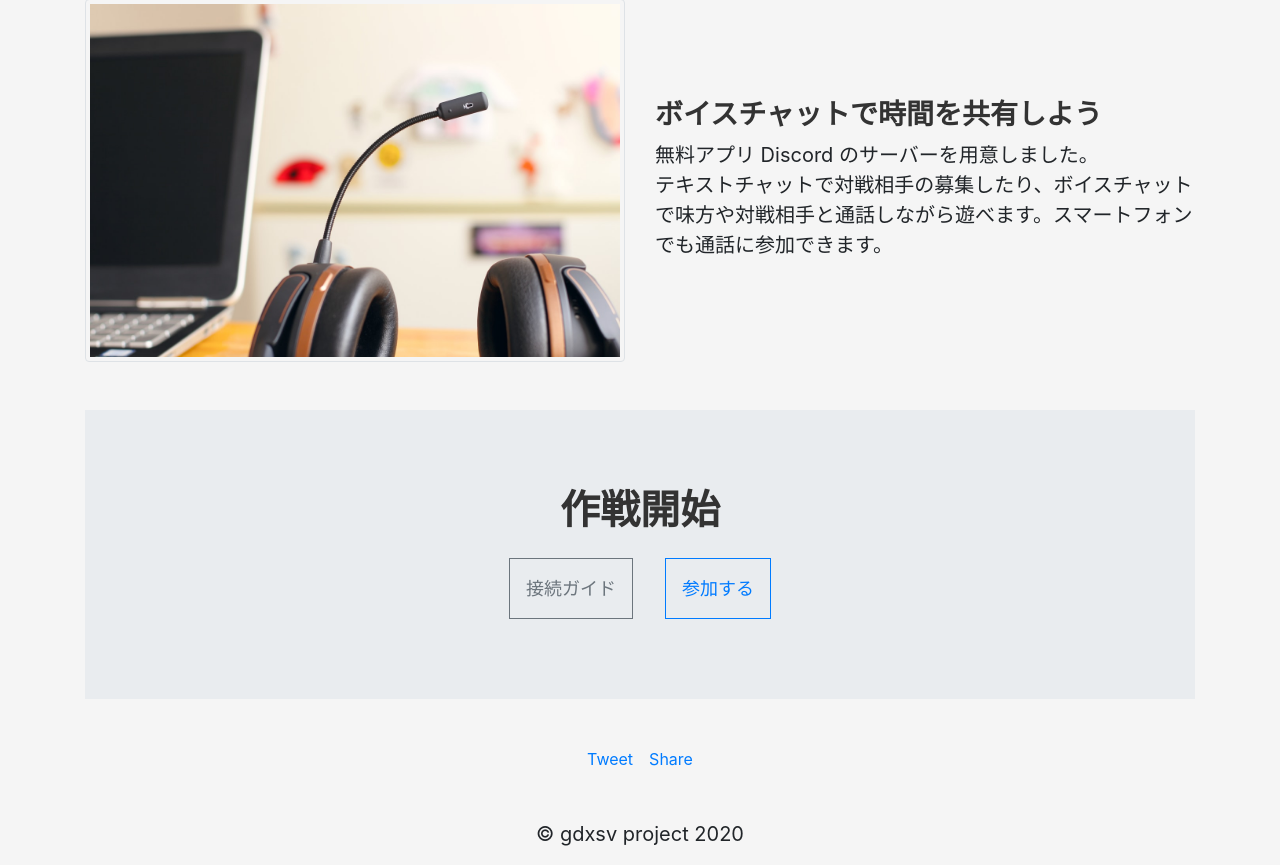
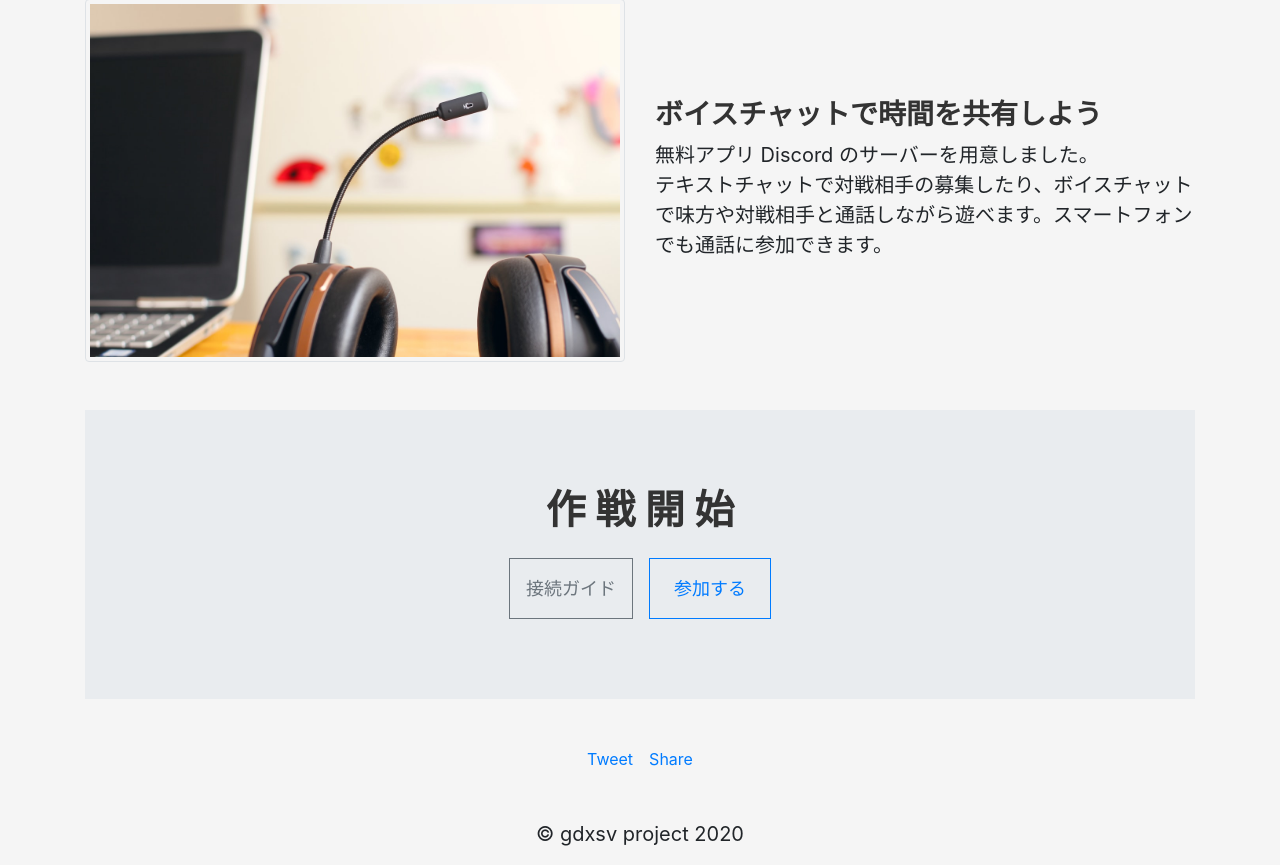
Before and after one commit to inada-s/gdxsv, a React (Create React App) app in the folder website/: page / in a window 1280 px wide. Shown: the part 2887-3752 px from the top of the page. Built offline with nearby package versions, Linux system fonts and the light colour scheme.

Commit message:
fix homepage url

```diff
--- a/website/package.json
+++ b/website/package.json
@@ -48,5 +48,5 @@
       "last 1 safari version"
     ]
   },
-  "homepage": "https://inada-s.github.io/gdxsv"
+  "homepage": "https://www.gdxsv.net"
 }
--- a/website/src/Home.tsx
+++ b/website/src/Home.tsx
@@ -106,12 +106,12 @@ export default function Home() {
 
                 <Jumbotron fluid>
                     <Container>
-                        <h2>作戦開始</h2>
+                        <h2>作 戦 開 始</h2>
                         <div className={"d-flex justify-content-center"}>
                             <Button target="_blank" href={GuideJaUrl} variant={"outline-secondary"}
-                                    className={"secondary join-btn mx-3 my-3 px-3 py-3"}>接続ガイド</Button>
+                                    className={"secondary join-btn mx-2 my-3 px-3 py-3"}>接続ガイド</Button>
                             <Button target="_blank" href={DiscordUrl} variant={"outline-primary"}
-                                    className={"join-btn mx-3 my-3 px-3 py-3"}>参加する</Button>
+                                    className={"join-btn mx-2 my-3 px-4 py-3"}>参加する</Button>
                         </div>
                     </Container>
                 </Jumbotron>
```
